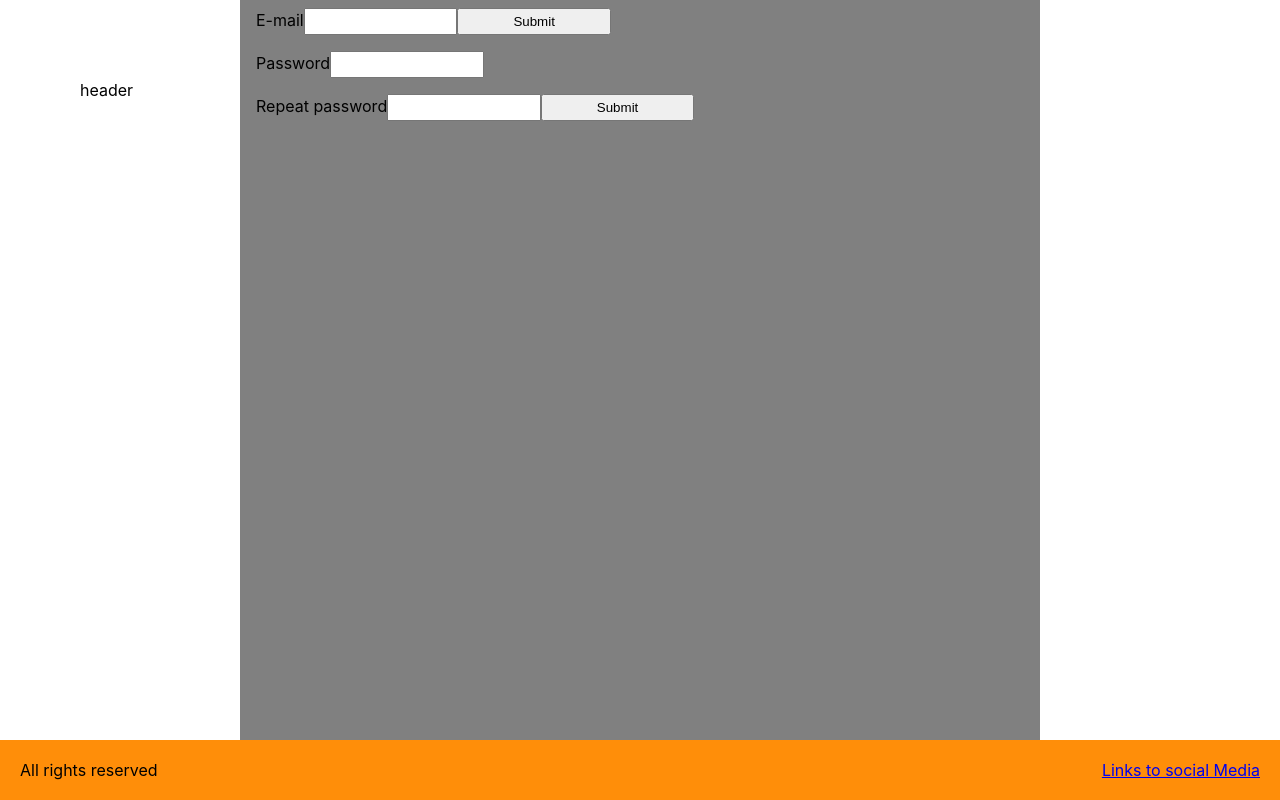
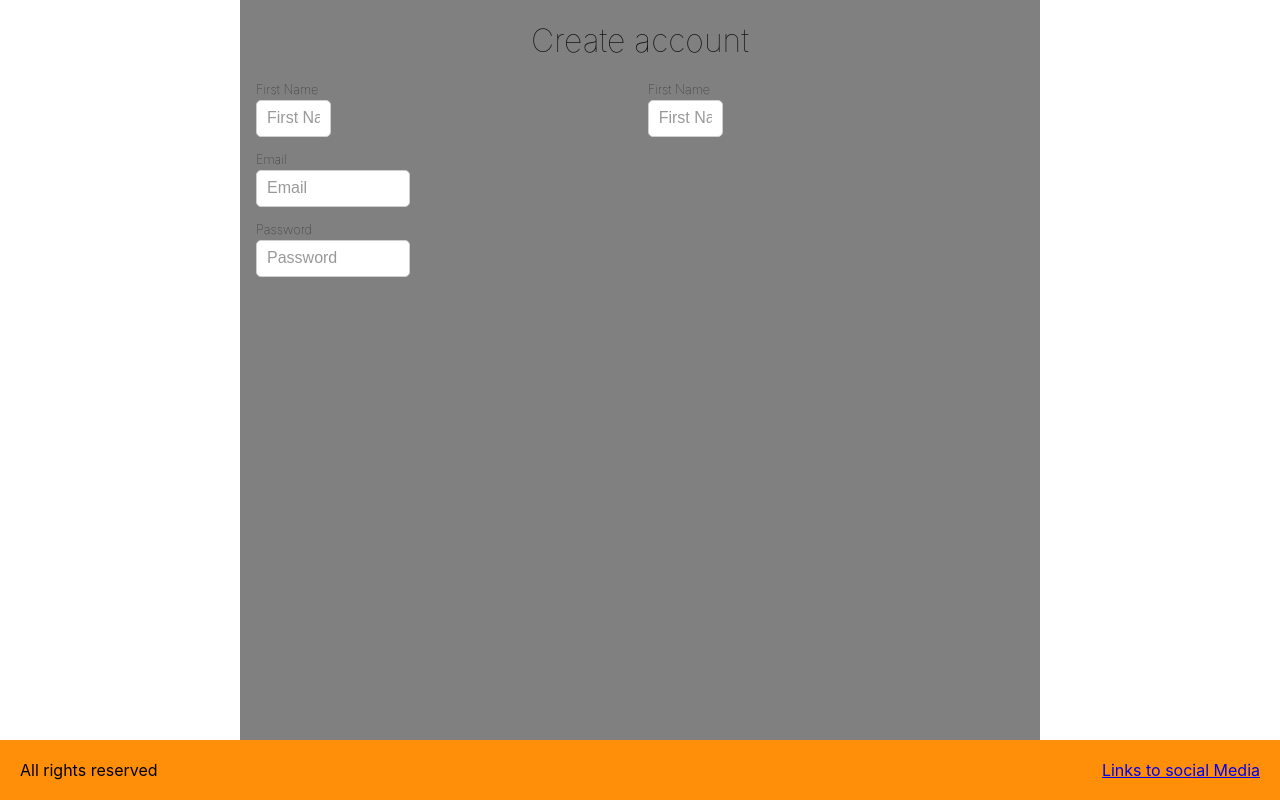
Before and after one commit to SoftServe041/UI, a React (Create React App) app: page / in a window 1280 px wide. Built offline with nearby package versions, Linux system fonts and the light colour scheme.

Commit message:
add header, doesnt work though

```diff
--- a/src/App.css
+++ b/src/App.css
@@ -1,36 +1,3 @@
 .App {
   /*text-align: center;*/
 }
-body{
-  background-color: #2d2929;
-  margin: 5em;
-}
-
-.App-logo {
-  height: 40vmin;
-  pointer-events: none;
-}
-
-.App-header {
-  background-color: #2d2929;
-  min-height: 100vh;
-  display: flex;
-  flex-direction: column;
-  align-items: center;
-  justify-content: center;
-  font-size: calc(10px + 2vmin);
-  color: white;
-}
-
-.App-link {
-  color: #61dafb;
-}
-
-@keyframes App-logo-spin {
-  from {
-    transform: rotate(0deg);
-  }
-  to {
-    transform: rotate(360deg);
-  }
-}
--- a/src/App.js
+++ b/src/App.js
@@ -1,6 +1,5 @@
 import React from 'react';
 import './App.css';
-import './registration/reg_page.css'
 import RegPage from "./registration/reg_page";
 
 function App() {
--- a/src/registration/reg_page.css
+++ b/src/registration/reg_page.css
@@ -2,7 +2,9 @@
 input {
     width: 20%;
     padding: 4px 20px;
+    /*
     margin: 8px 0;
+    */
     box-sizing: border-box;
 }
 body{
@@ -29,4 +31,107 @@ body{
     padding: 0 1em;
     background-color: grey;
 
+
 }
+form {
+    width: 100%;
+    display: flex;
+    flex-wrap: wrap;
+}
+
+h1 {
+    text-align: center;
+    width: 100%;
+    color: #111;
+    font-weight: lighter;
+    font-family: -apple-system, BlinkMacSystemFont, "Segoe UI", Roboto, Oxygen,
+    Ubuntu, Cantarell, "Open Sans", "Helvetica Neue", sans-serif;
+}
+
+label {
+    font-size: 0.8em;
+    margin-bottom: 0.25em;
+    color: #222;
+    font-weight: lighter;
+}
+
+input {
+    padding: 10px 10px;
+    border-radius: 5px;
+    outline: none;
+    border: 1px solid #cfcfcf;
+}
+
+input::placeholder {
+    font-size: 1.2em;
+    font-weight: lighter;
+    color: #999;
+}
+
+input.error {
+    border: 1px solid red;
+}
+
+.errorMessage {
+    color: red;
+    font-size: 0.75em;
+    display: relative;
+}
+
+.firstName {
+    margin-right: 1%;
+}
+
+.lastName {
+    margin-left: 1%;
+}
+
+.firstName,
+.lastName,
+.email,
+.password {
+    display: flex;
+    flex-direction: column;
+    margin-bottom: 15px;
+}
+
+.firstName,
+.lastName {
+    width: 49%;
+}
+
+.email,
+.password {
+    width: 100%;
+}
+
+.createAccount {
+    width: 100%;
+    display: flex;
+    flex-direction: column;
+    align-items: center;
+}
+
+.createAccount button {
+    background-color: #519e8a;
+    color: #fff;
+    border: 2px solid #fff;
+    width: 100%;
+    margin-top: 1em;
+    padding: 8px 0px;
+    font-size: 1em;
+    font-weight: lighter;
+    letter-spacing: 1px;
+    margin-bottom: 0.25em;
+}
+
+.createAccount button:hover {
+    color: #519e8a;
+    background-color: #fff;
+    border: 2px solid #519e8a;
+}
+
+.createAccount small {
+    color: #999;
+    font-weight: lighter;
+}
--- a/src/registration/reg_page.js
+++ b/src/registration/reg_page.js
@@ -1,42 +1,95 @@
 import Footer from "../Footer/footer";
 import React from "react";
-import './reg_page.css'
+import "./reg_page.css"
+import Header from "../header/Header.js"
 
-function RegPage() {
-    return (
-        <div className="App">
-            {/*<header className="App-header">
+class RegPage extends React.Component{
+    render(){
+        return (
+            <div className="App">
 
-      </header>*/}
+                <div className="greyComponent">
+                        <h1>Create account</h1>
+                        <form onSubmit={this.handleSubmit} noValidate>
 
-                header
+                            <div className="firstName">
+                                <label htmlFor="firstName">First Name</label>
+                                <input
+                                    type="text"
+                                    className=""
+                                    placeholder="First Name"
+                                    type="text"
+                                    name="firstname"
+                                    noValidate
+                                    onSubmit={this.handleChange}
+                                />
+                            </div>
+                            <div className="lastName">
+                                <label htmlFor="lastName">First Name</label>
+                                <input
+                                    type="text"
+                                    className=""
+                                    placeholder="First Name"
+                                    type="text"
+                                    name="lastName"
+                                    noValidate
+                                    onSubmit={this.handleChange}
+                                />
+                            </div>
+                            <div className="email">
+                                <label htmlFor="email">Email</label>
+                                <input
+                                    type="text"
+                                    className=""
+                                    placeholder="Email"
+                                    type="text"
+                                    name="email"
+                                    noValidate
+                                    onSubmit={this.handleChange}
+                                />
+                            </div>
+                            <div className="password">
+                                <label htmlFor="password">Password</label>
+                                <input
+                                    type="text"
+                                    className=""
+                                    placeholder="Password"
+                                    type="password"
+                                    name="password"
+                                    noValidate
+                                    onSubmit={this.handleChange}
+                                />
+                            </div>
+                        </form>
 
-            <div className = "greyComponent">
-                <form>
+                    {/*<form>
                     <label>
                         E-mail
-                        <input type="e-mail" name="name" />
+                        <input type="e-mail" name="mail" />
                     </label>
                     <input type="submit" value="Submit" />
                 </form>
                 <form>
                     <label>
                         Password
-                        <input type="password" name="name" />
+                        <input type="password" name="pass" />
                     </label>
                 </form>
                 <form>
                     <label>
                         Repeat password
-                        <input type="password" name="name" />
+                        <input type="password" name="repass" />
                     </label>
                     <input type="submit" value="Submit" />
-                </form>
+                </form>*/}
+
+                </div>
+                <Footer/>
             </div>
-            <Footer/>
-        </div>
 
-    );
+        );
+    }
 }
 
+
 export default RegPage;
```
Also changed, not shown: 1 other file (tests, documents, lock files or other folders).
